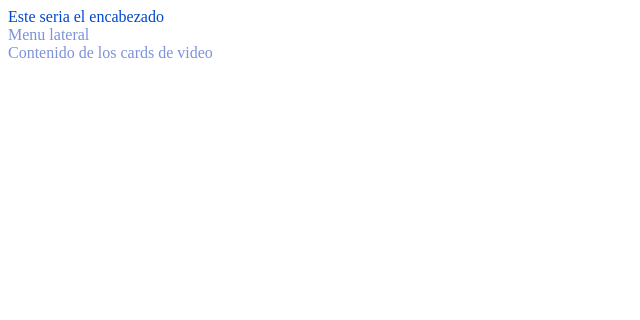
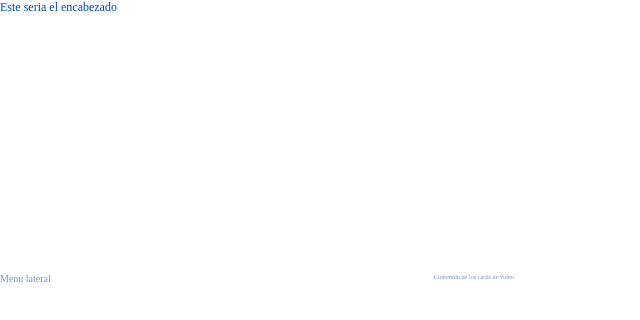
Before and after one commit to montoyaguzman/youtube-clone-24, a plain HTML site: page index.html in a window 1280 px wide. Shown: the whole page, without its empty margins (0-640 px from the left). Drawn offline with Linux system fonts and the light colour scheme.

Commit message:
feat: agrega grid principal y uso de rem

```diff
--- a/css/styles.css
+++ b/css/styles.css
@@ -1,8 +1,9 @@
-html {
+html,
+body {
     margin: 0;
     padding: 0;
     border: 0;
-    font-size: 62, 5%;
+    font-size: 62.5%;
 }
 
 :root {
@@ -10,6 +11,7 @@ html {
     --first-color: rgb(0, 72, 206);
     --second-color: rgb(124, 146, 217);
     --third-color: rgb(220, 2, 75);
+    --fourth-color: rgb(2, 220, 104);
 }
 
 .header-element {
@@ -23,3 +25,35 @@ html {
 .span-element {
     color: var(--second-color, '#ffffff');
 }
+
+header {
+    grid-area: head;
+}
+
+main {
+    grid-area: main;
+}
+
+aside {
+    grid-area: aside;
+}
+
+.container {
+    display: grid;
+    width: 100%;
+    height: 100vh;
+    grid-template-areas:
+        "head head head"
+        "aside main main"
+        "aside main main"
+    ;
+
+}
+
+.title {
+    font-size: 1.2rem;
+}
+
+.subtitle {
+    font-size: 1rem;
+}
--- a/index.html
+++ b/index.html
@@ -11,13 +11,19 @@
 
 <body>
 
-    <header class="header-element">Este seria el encabezado</header>
-    <aside>
-        <nav class="nav-element">Menu lateral</nav>
-    </aside>
-    <main>
-        <span class="span-element">Contenido de los cards de video</span>
-    </main>
+    <div class="container">
+        <header class="header-element">
+            <span class="title">Este seria el encabezado</span>
+        </header>
+        <aside>
+            <nav class="nav-element">
+                <span class="subtitle">Menu lateral</span>
+            </nav>
+        </aside>
+        <main>
+            <span class="span-element">Contenido de los cards de video</span>
+        </main>
+    </div>
 
     <script src="./js/script.js"></script>
 
```
